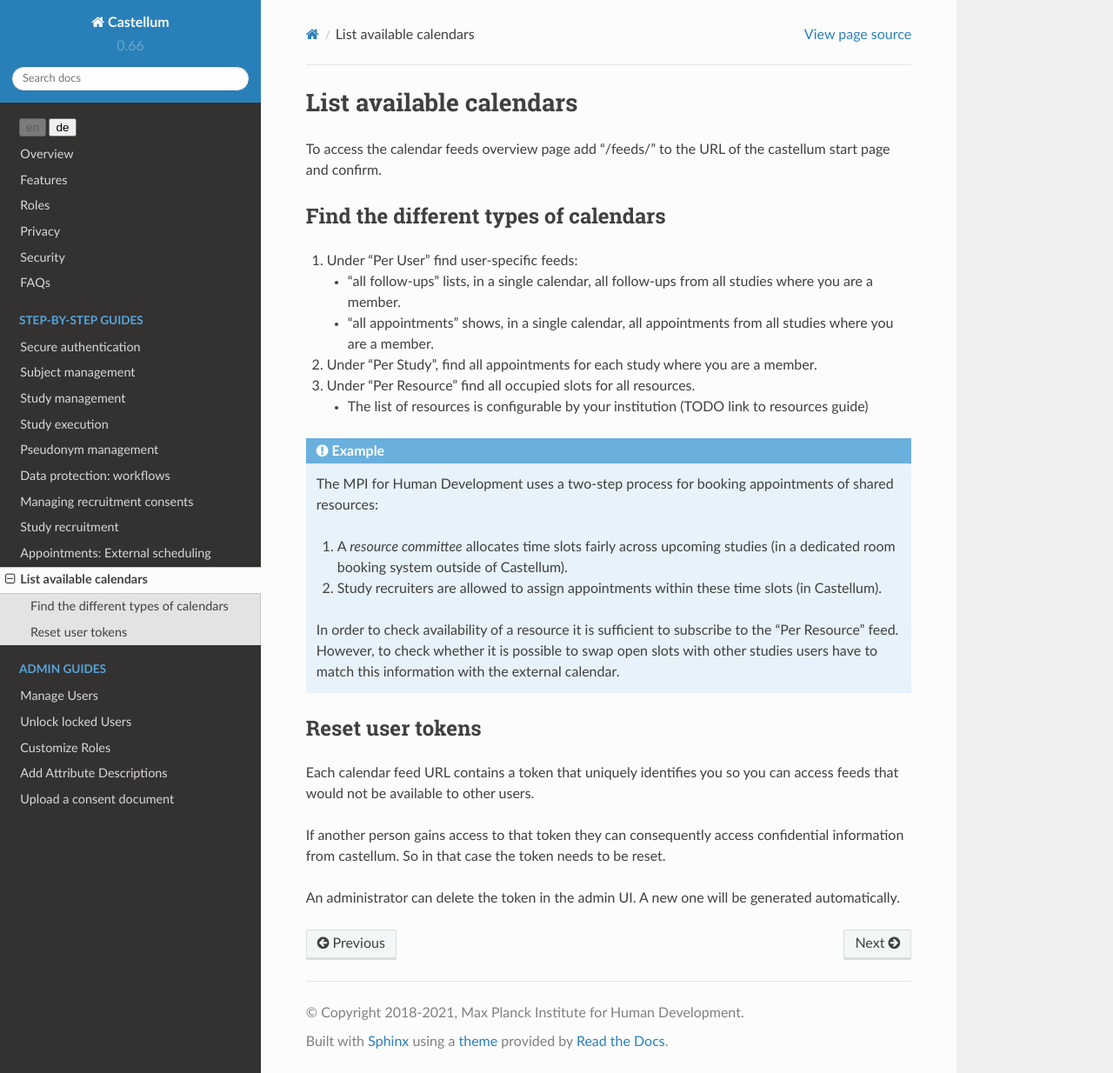
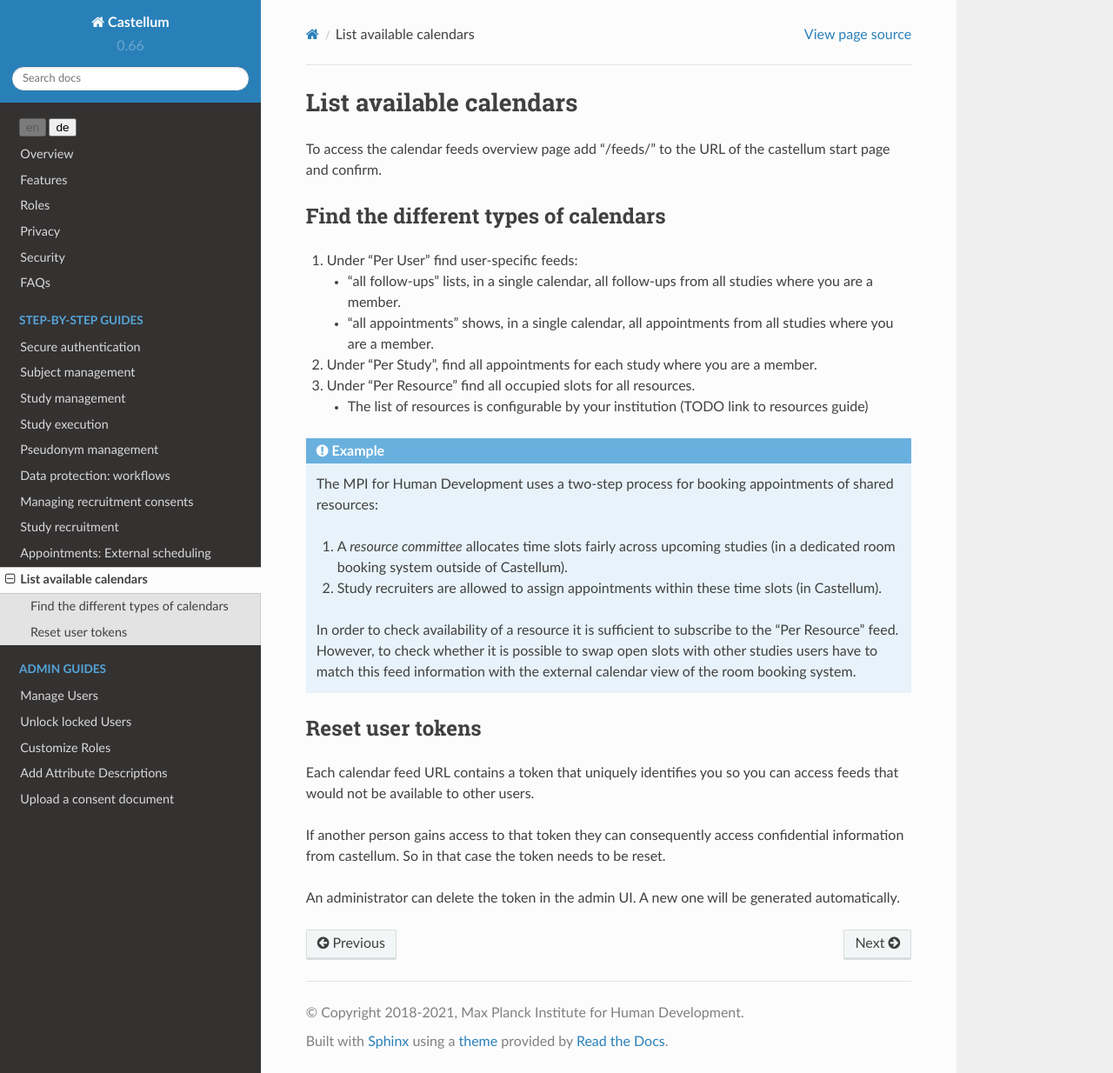
Before and after one commit to DouglasNeuroInformatics/castellum, a Sphinx documentation site: the page built from source/guides/access-calendar-feeds.rst, in a window 1280 px wide and 1234 px high. Shown: the whole window at 87% size. Built offline with Sphinx 7.4.7 and the Read the Docs theme 2.0.0, drawn with Linux system fonts in a browser that asks for light colours.

Commit message:
clarify external calendar

```diff
--- a/source/guides/access-calendar-feeds.rst
+++ b/source/guides/access-calendar-feeds.rst
@@ -34,8 +34,8 @@ Find the different types of calendars
 
     In order to check availability of a resource it is sufficient to subscribe
     to the "Per Resource" feed. However, to check whether it is possible to swap
-    open slots with other studies users have to match this information with the
-    external calendar.
+    open slots with other studies users have to match this feed information with
+    the external calendar view of the room booking system.
 
 Reset user tokens
 =================
```
